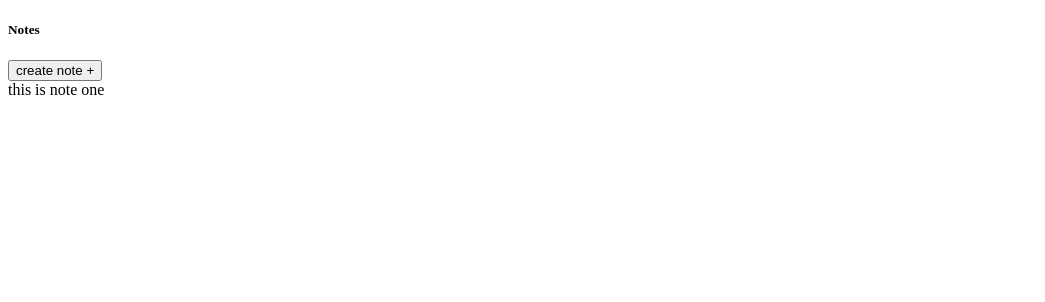
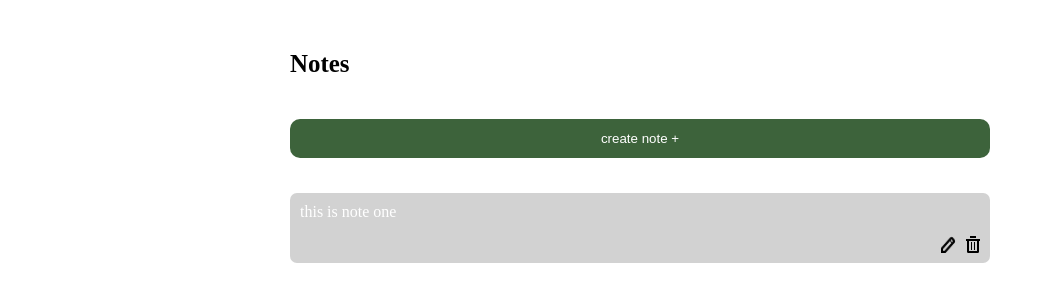
Before and after one commit to ayda-sh/note-application, a plain HTML site: page index.html in a window 1280 px wide. Shown: the whole page, without its empty margins (0-1045 px from the left). Drawn offline with Linux system fonts and the light colour scheme.

Commit message:
added styles

```diff
--- a/index.html
+++ b/index.html
@@ -20,7 +20,10 @@
 
             <div class="note-box">
                 <div class="text">this is note one</div>
-                <div class="remove-edit"></div>
+                <div class="remove-edit">
+                    <img src="./images/Vector.png" alt="">
+                    <img src="./images/Vector (1).png" alt="">
+                </div>
             </div>
         </div>
     </div>
--- a/style.css
+++ b/style.css
@@ -0,0 +1,40 @@
+.container {
+    display: flex;
+    justify-content: center;
+    align-items: center;
+    flex-direction: column;
+}
+
+.note-app {
+    width: 700px;
+}
+
+.note-app .title {
+    font-size: 30px;
+    font-weight: 400;
+    color: #000;
+}
+
+.note-app .cerate-note button {
+   background-color: #3D633B;
+   color: #fff;
+   padding: 12px;
+   width: 700px;
+   border-radius: 10px;
+   border: none;
+   margin-bottom: 35px;
+}
+
+.note-box {
+    background-color: #D2D2D2;
+    border-radius: 7px;
+    color: #fff;
+    padding: 10px;
+}
+
+.remove-edit {
+    justify-content: flex-end;
+    display: flex;
+    gap: 10px;
+    margin-top: 15px;
+}
```
Also changed, not shown: images/Vector (1).png (added), images/Vector.png (added).
